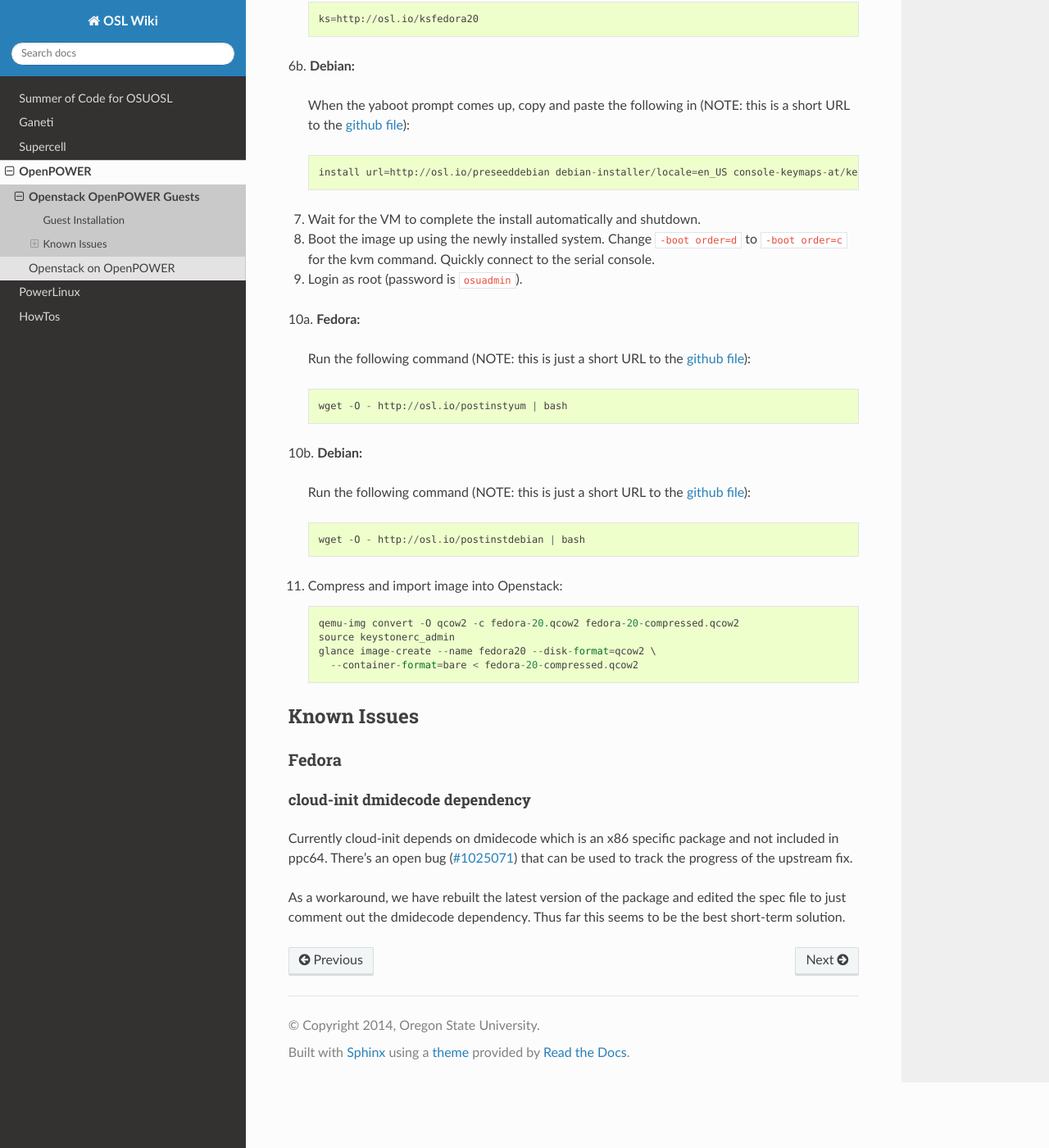
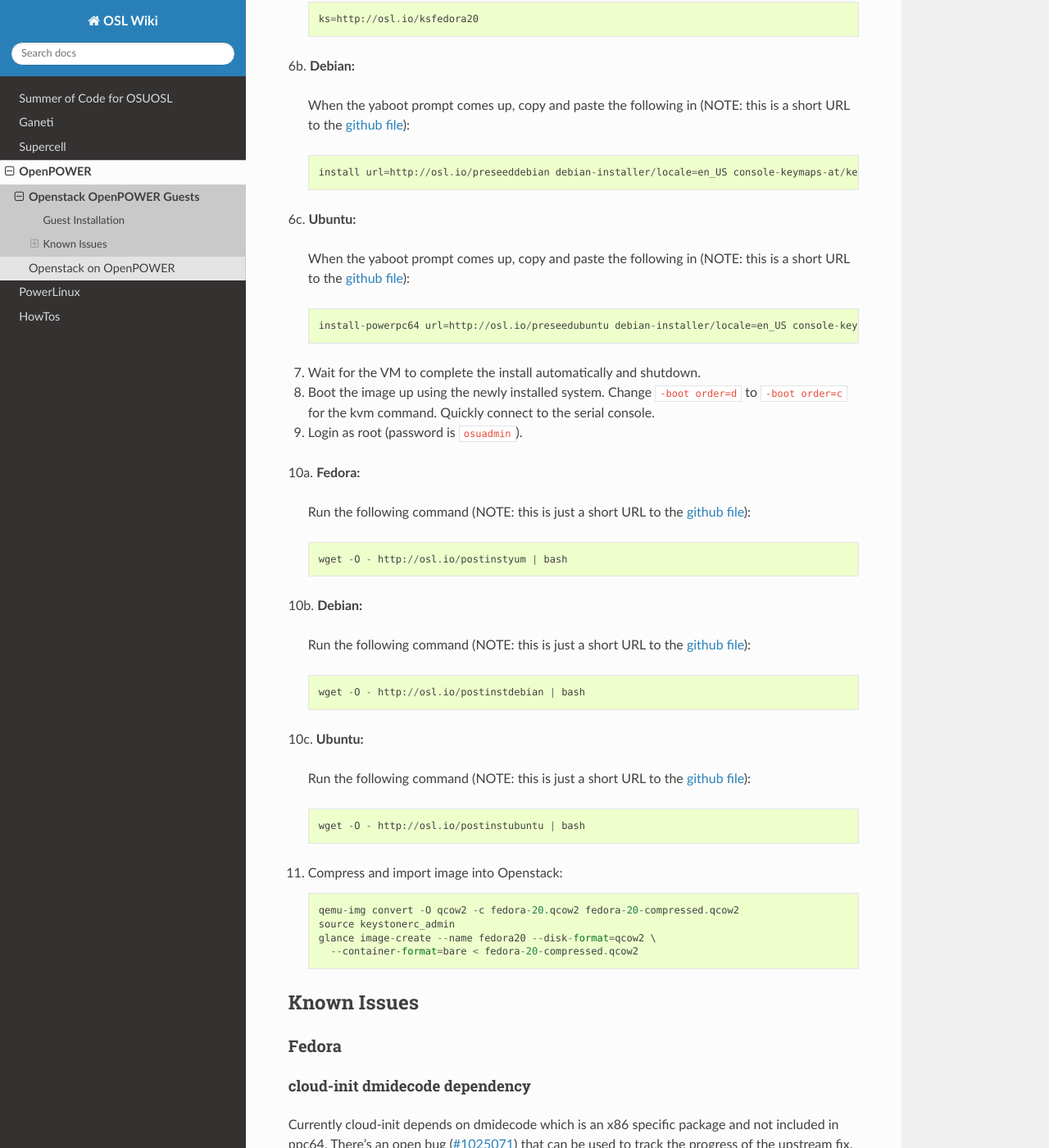
Before and after one commit to osuosl/wiki, a Sphinx documentation site: the page built from source/openpower/guests.rst, in a window 1280 px wide and 1400 px high, scrolled down 1277 px. Shown: the whole window at 82% size. Built offline with Sphinx 7.4.7 and the Read the Docs theme 2.0.0, drawn with Linux system fonts in a browser that asks for light colours.

Commit message:
Ubuntu doc steps

```diff
--- a/source/openpower/guests.rst
+++ b/source/openpower/guests.rst
@@ -63,8 +63,16 @@ of the OpenPOWER machines directly.
 
     install url=http://osl.io/preseeddebian debian-installer/locale=en_US console-keymaps-at/keymap=us keyboard-configuration/xkb-keymap=us netcfg/get_hostname=unassigned-hostname netcfg/get_domain=unassigned-domain
 
+6c. **Ubuntu:**
+
+   When the yaboot prompt comes up, copy and paste the following in (NOTE: this
+   is a short URL to the `github file`__)::
+
+    install-powerpc64 url=http://osl.io/preseedubuntu debian-installer/locale=en_US console-keymaps-at/keymap=us keyboard-configuration/xkb-keymap=us netcfg/get_hostname=unassigned-hostname netcfg/get_domain=unassigned-domain
+
 .. __: https://raw.githubusercontent.com/osuosl/packer-templates/master/http/ks-fedora-qemu-20-ppc64.cfg
 .. __: http://ftp.osuosl.org/pub/osl/packer-templates/http/preseed-debian-ppc64.cfg
+.. __: http://ftp.osuosl.org/pub/osl/packer-templates/http/preseed-ubuntu-ppc64.cfg
 
 7. Wait for the VM to complete the install automatically and shutdown.
 8. Boot the image up using the newly installed system. Change ``-boot order=d``
@@ -86,8 +94,16 @@ of the OpenPOWER machines directly.
 
       wget -O - http://osl.io/postinstdebian | bash
 
+10c. **Ubuntu:**
+
+    Run the following command (NOTE: this is just a short URL to the `github
+    file`__)::
+
+      wget -O - http://osl.io/postinstubuntu | bash
+
 .. __: https://raw.githubusercontent.com/osuosl/packer-templates/master/openpower/postinstall-openstack-yum.sh
 .. __: https://raw.githubusercontent.com/osuosl/packer-templates/master/openpower/postinstall-openstack-debian.sh
+.. __: https://raw.githubusercontent.com/osuosl/packer-templates/master/openpower/postinstall-openstack-ubuntu.sh
 
 11. Compress and import image into Openstack::
 
```
